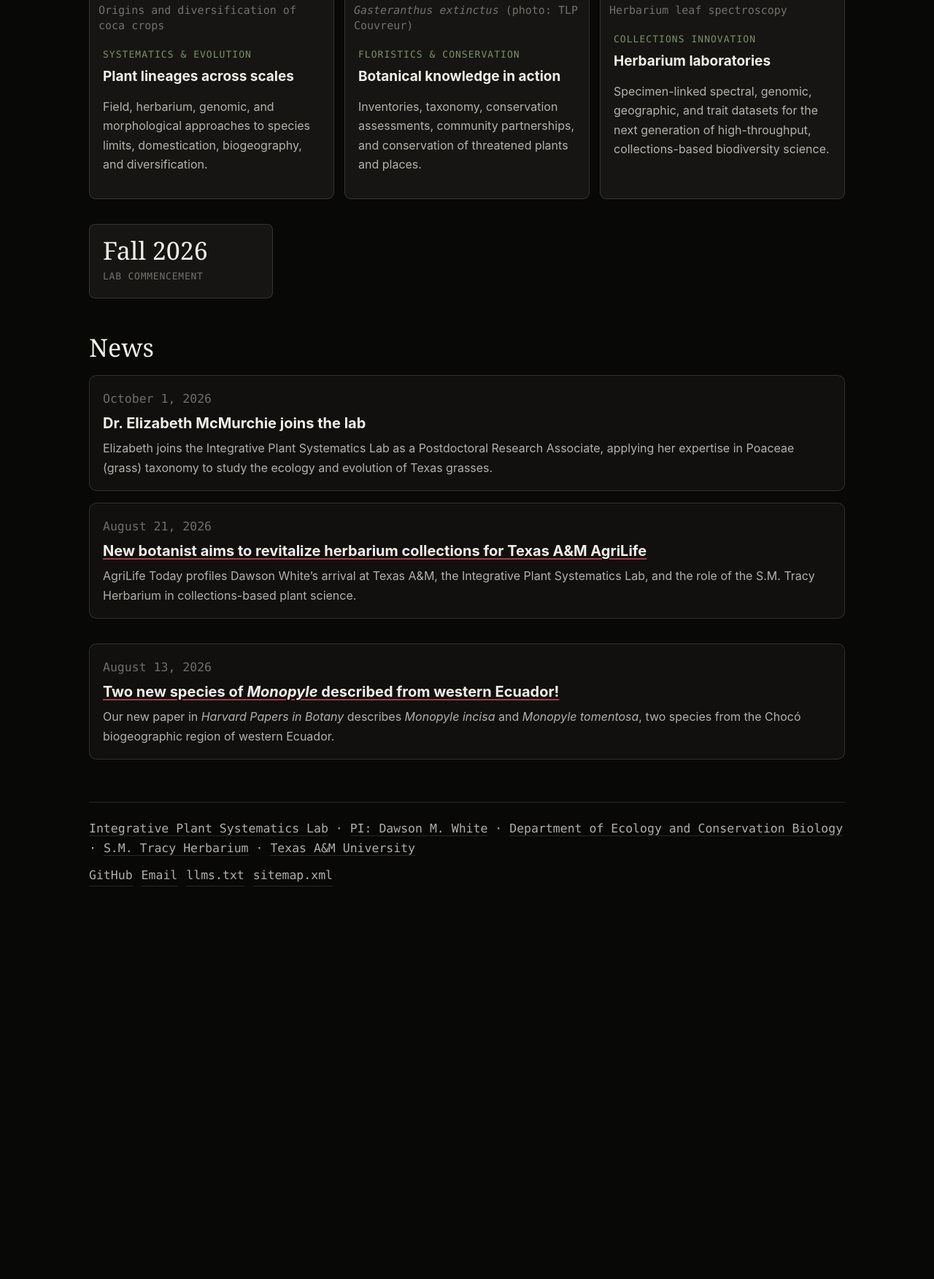
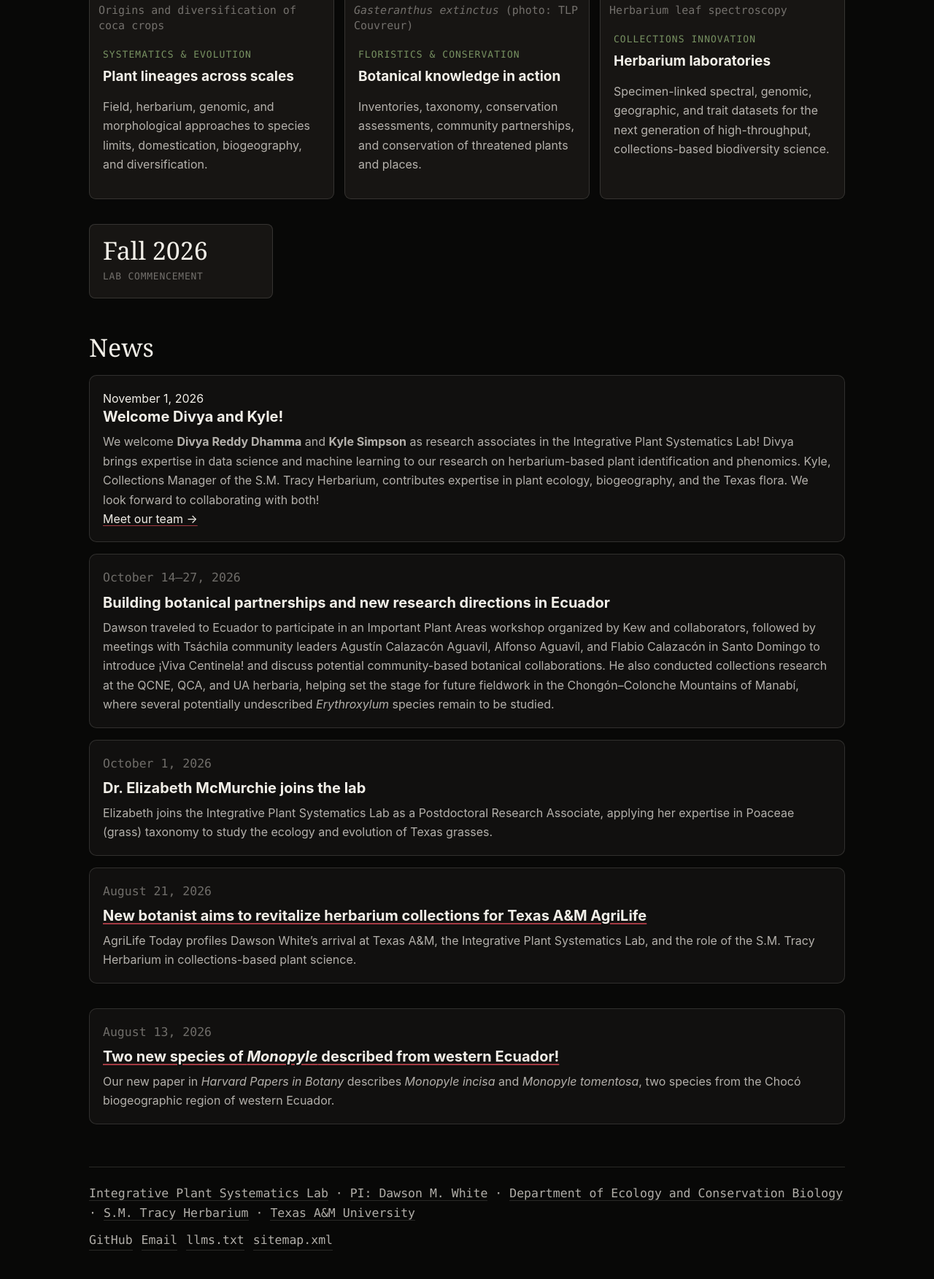
Before and after one commit to Erythroxylum/whiteplantsystematics.org, a Jekyll site: the page built from index.html, in a window 1280 px wide, cut to the strip 879-2639 px from the top of the page. Shown: the top 1753 px of the strip at 73% size. Built offline with Jekyll 4.4.1, drawn with Linux system fonts in a browser that asks for light colours; before the commit the page ends 2140 px from its top, so only the background shows below that.

Commit message:
people, news, divya, kyle, elizabeth

```diff
--- a/assets/css/main.css
+++ b/assets/css/main.css
@@ -236,3 +236,10 @@ pre { overflow-x: auto; background: var(--paper-sunk); border: 1px solid var(--r
   margin: 0;
   color: var(--ink-dim);
 }
+
+.join-invitation {
+  margin-top: 2.5rem;
+  padding-top: 1rem;
+  border-top: 1px solid #ddd;
+  text-align: center;
+}
--- a/index.html
+++ b/index.html
@@ -89,6 +89,21 @@ extra_head: |
 
 <div class="news-list">
 
+<div class="news-item">
+  <span class="news-date">November 1, 2026</span>
+  <h3>Welcome Divya and Kyle!</h3>
+  <p>We welcome <strong>Divya Reddy Dhamma</strong> and <strong>Kyle Simpson</strong> as research associates in the Integrative Plant Systematics Lab! Divya brings expertise in data science and machine learning to our research on herbarium-based plant identification and phenomics. Kyle, Collections Manager of the S.M. Tracy Herbarium, contributes expertise in plant ecology, biogeography, and the Texas flora. We look forward to collaborating with both!</p>
+  <a href="people.html">Meet our team →</a>
+</div>
+
+<article class="news-item">
+  <time datetime="2026-10-27">October 14–27, 2026</time>
+  <h3>Building botanical partnerships and new research directions in Ecuador</h3>
+  <p>
+    Dawson traveled to Ecuador to participate in an Important Plant Areas workshop organized by Kew and collaborators, followed by meetings with Tsáchila community leaders Agustín Calazacón Aguavil, Alfonso Aguavíl, and Flabio Calazacón in Santo Domingo to introduce ¡Viva Centinela! and discuss potential community-based botanical collaborations. He also conducted collections research at the QCNE, QCA, and UA herbaria, helping set the stage for future fieldwork in the Chongón–Colonche Mountains of Manabí, where several potentially undescribed <em>Erythroxylum</em> species remain to be studied.
+  </p>
+</article>
+
 <article class="news-item">
   <time datetime="2026-10-01">October 1, 2026</time>
   <h3>Dr. Elizabeth McMurchie joins the lab</h3>
```
Also changed, not shown: people.html (+47 -15 lines), assets/img/Divya.jpeg (added), 1 other file.
